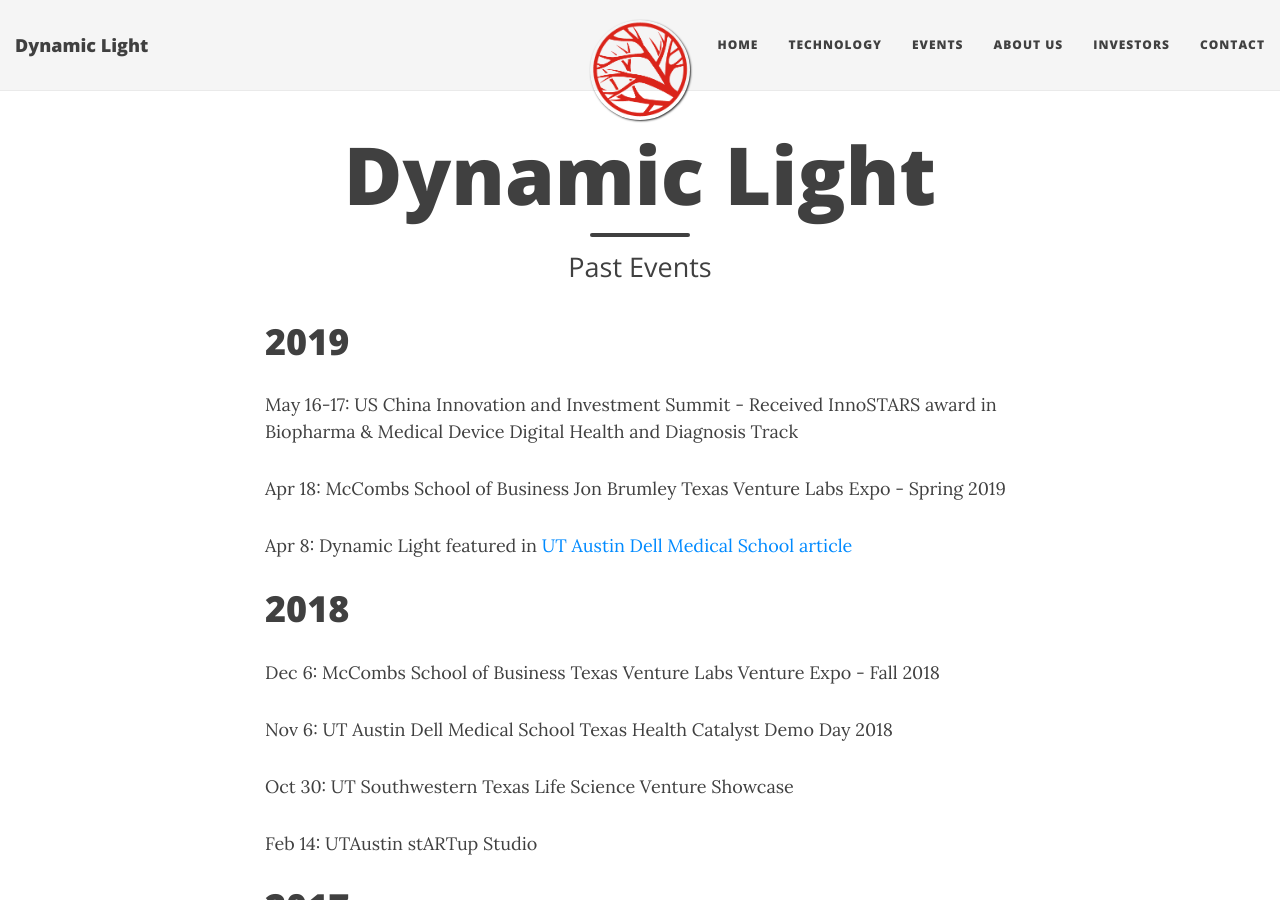
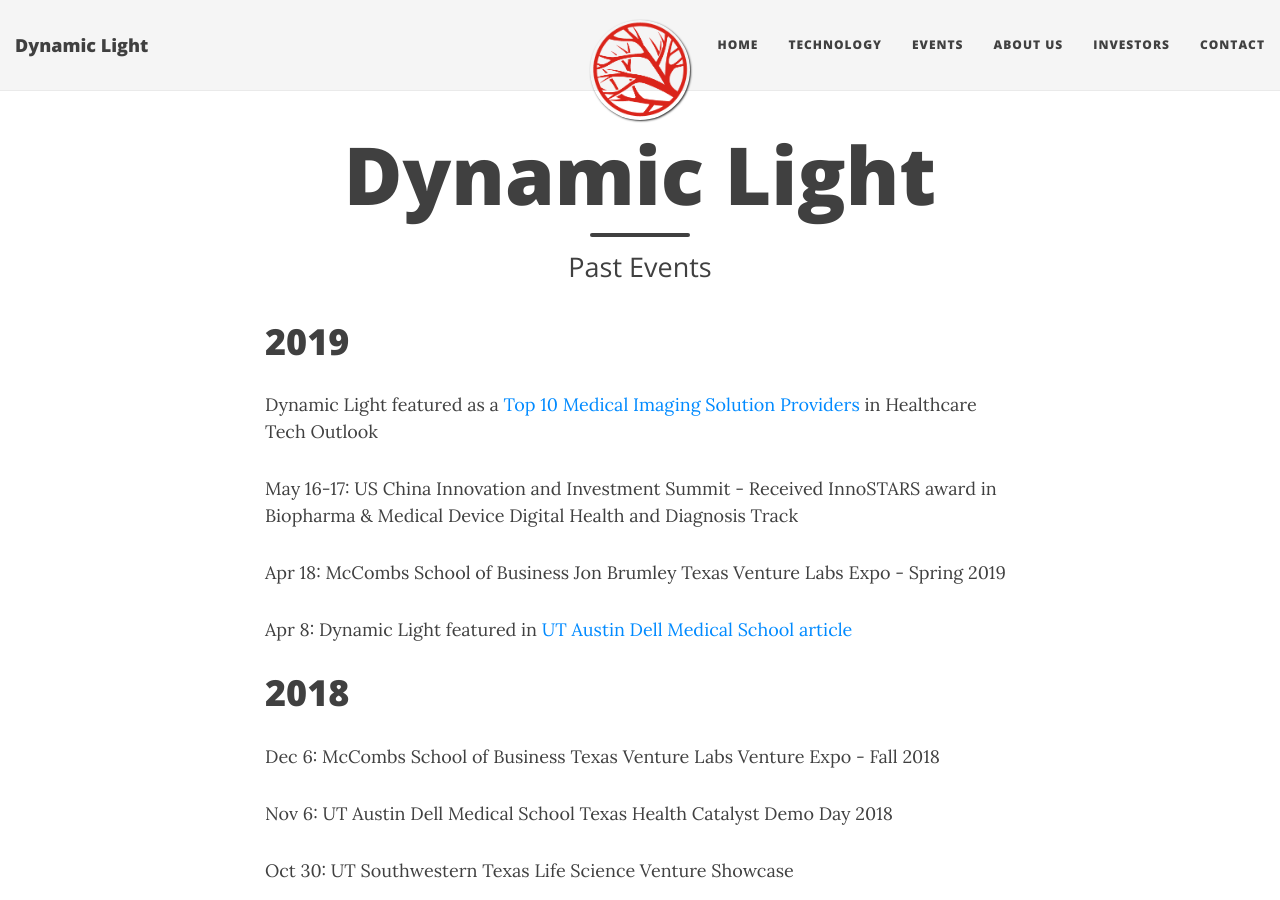
Before and after one commit to Dynamic-Light/millerd8.github.io, a Jekyll site: the page built from events.md, in a window 1280 px wide and 900 px high. Built offline with Jekyll 4.4.1, drawn with Linux system fonts in a browser that asks for light colours; nearby versions of some CDN libraries.

Commit message:
Update events.md

```diff
--- a/events.md
+++ b/events.md
@@ -8,6 +8,7 @@
 <h1> 2019 </h1>
 <md-list-item class="md-3-line">
   <div class="md-list-item-text" layout="column">
+    <p> Dynamic Light featured as a <a href="https://medical-imaging.healthcaretechoutlook.com/vendor/dynamic-light-a-novel-technology-for-noninvasive-blood-flow-imaging-cid-933-mid-84.html"> Top 10 Medical Imaging Solution Providers</a> in Healthcare Tech Outlook </p>
     <p>May 16-17: US China Innovation and Investment Summit - Received InnoSTARS award in Biopharma & Medical Device Digital Health and Diagnosis Track </p>
     <p>Apr 18: McCombs School of Business Jon Brumley Texas Venture Labs Expo - Spring 2019 </p>
     <p>Apr 8: Dynamic Light featured in <a href="https://dellmed.utexas.edu/blog/a-speckle-of-hope-a-ut-austin-project-journey-through-beyond-texas-health-catalyst">UT Austin Dell Medical School article</a> </p>
```
